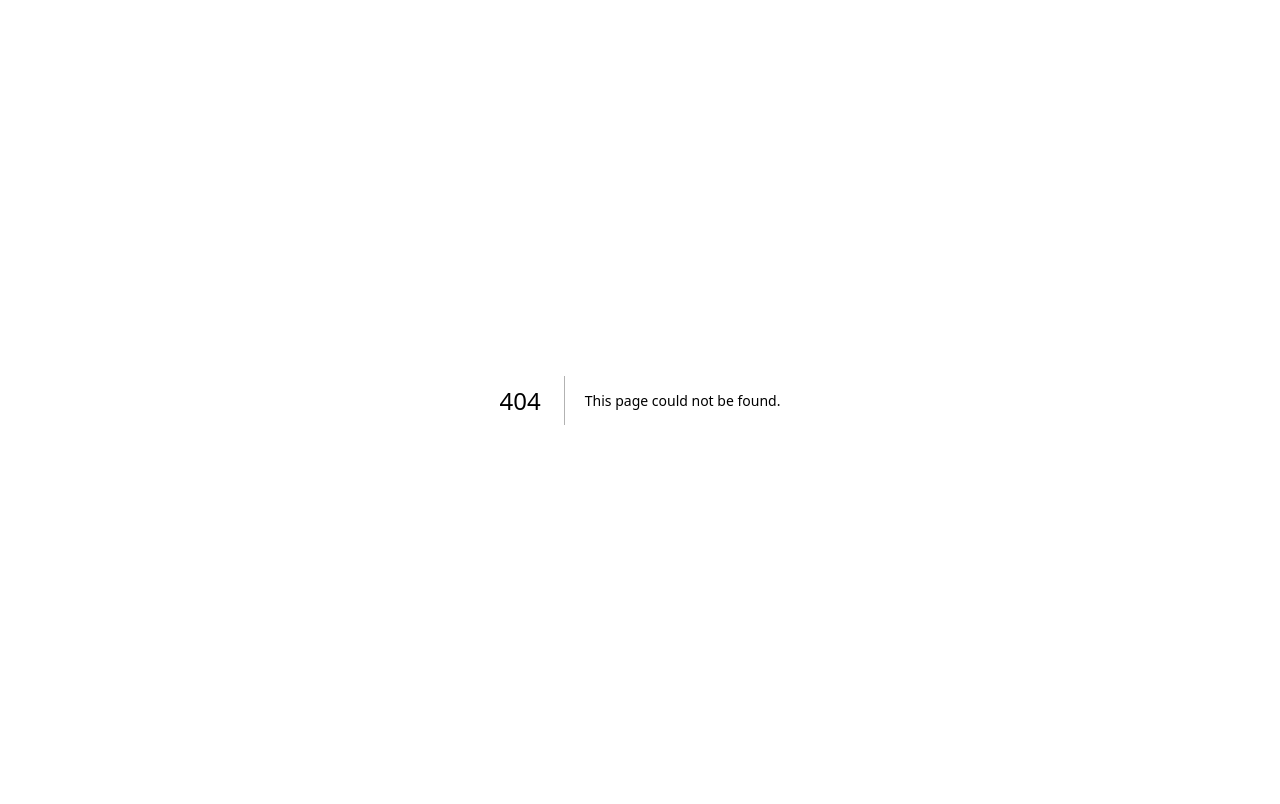
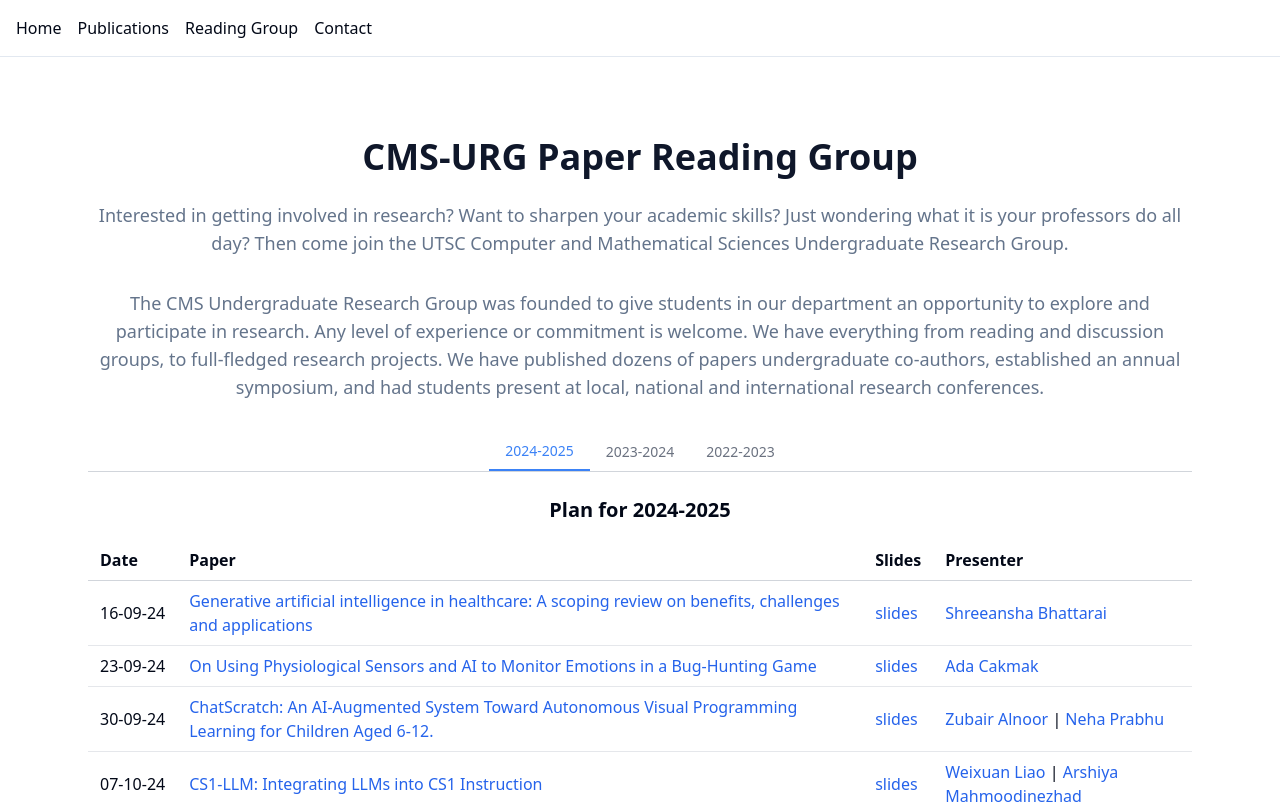
Before and after one commit to BrianHarringtonUTSC/brian-portfolio, a Next.js app: page /reading-group in a window 1280 px wide. Before the commit this address had no page. Shown: the top 804 px of the page. Built offline with nearby package versions, Linux system fonts and the light colour scheme.

Commit message:
feat: Add reading group and contact pages

```diff
--- /dev/null
+++ b/app/contact/page.tsx
@@ -0,0 +1,54 @@
+import React from "react";
+import Image from "next/image";
+import Layout from "@/components/layout";
+
+export default function ContactPage() {
+  return (
+    <Layout>
+      <main className="max-w-4xl mx-auto px-6 py-12 flex flex-col md:flex-row items-center">
+        {/* Fun Graphic */}
+        <div className="w-full md:w-1/2 flex justify-center">
+          <Image
+            src="/img/contact.svg?width=inherit&height=inherit"
+            alt="Contact Graphic"
+            width={300}
+            height={300}
+            className="object-contain"
+          />
+        </div>
+
+        {/* Contact Details */}
+        <div className="w-full md:w-1/2">
+          <h1 className="text-3xl font-bold text-primary mb-4">Contact Me</h1>
+          <p className="text-lg text-muted-foreground mb-6">
+            Feel free to reach out via email, phone, or visit my office.
+          </p>
+
+          <div className="space-y-4">
+            <p>
+              📧 <span className="font-semibold">Email:</span>{" "}
+              <a
+                href="mailto:brian.harrington@utoronto.ca"
+                className="text-blue-600 hover:underline"
+              >
+                brian.harrington@utoronto.ca
+              </a>
+            </p>
+
+            <p>
+              📞 <span className="font-semibold">Telephone:</span> 416.287.7457
+            </p>
+
+            <p>
+              📠 <span className="font-semibold">Fax:</span> 416.287.7409
+            </p>
+
+            <p>
+              🏢 <span className="font-semibold">Building:</span> IA 4146
+            </p>
+          </div>
+        </div>
+      </main>
+    </Layout>
+  );
+}
--- a/app/page.tsx
+++ b/app/page.tsx
@@ -32,24 +32,44 @@ export default function Home() {
         <section className="mt-8 bg-secondary p-6 rounded-lg">
           <h2 className="text-2xl font-semibold text-primary mb-4">Bio</h2>
           <p className="text-base text-foreground leading-relaxed">
-            I am a Teaching Stream Professor in the Department of Computer and
-            Mathematical Sciences at the University of Toronto Scarborough. My
-            research focuses on Computer Science Education and Pedagogy, with a
-            special emphasis on involving undergraduate students in research.
+            I am a Teaching Stream Professor in the{" "}
+            <a className="underline" href="https://www.utsc.utoronto.ca/cms/">
+              Department of Computer and Mathematical Sciences
+            </a>{" "}
+            at the{" "}
+            <a className="underline" href="https://www.utsc.utoronto.ca/home/">
+              University of Toronto Scarborough.
+            </a>{" "}
+            My research focuses on Computer Science Education and Pedagogy, with
+            a special emphasis on involving undergraduate students in research.
           </p>
           <p className="text-base text-foreground leading-relaxed mt-4">
-            I completed my Doctorate in Computer Science at the Oxford
-            University Department of Computer Science under the supervision of
-            Dr. Stephen Clark. My research focused on the intersection of
-            Artificial Intelligence and Natural Language Processing, in
-            particular, the automated construction of Semantic Network with the
-            ASKNet system.
+            I completed my Doctorate in Computer Science at the{" "}
+            <a className="underline" href="https://www.cs.ox.ac.uk/">
+              Oxford University Department of Computer Science
+            </a>{" "}
+            under the supervision of{" "}
+            <a
+              className="underline"
+              href="https://cambridgequantum.com/scientist/stephen-clark/"
+            >
+              Dr. Stephen Clark.
+            </a>{" "}
+            My research focused on the intersection of Artificial Intelligence
+            and Natural Language Processing, in particular, the automated
+            construction of Semantic Network with the ASKNet system.
           </p>
           <p className="text-base text-foreground leading-relaxed mt-4">
             Prior to joining UTSC, I held a Research and Tutorial Fellowship in
-            Computer Science at Keble College, Oxford. And worked as a Research
-            Scientist in the Medical Informatics Group at the University of
-            Wisconsin Milwaukee.
+            Computer Science at{" "}
+            <a className="underline" href="https://www.keble.ox.ac.uk/">
+              Keble College, Oxford.
+            </a>{" "}
+            And worked as a Research Scientist in the Medical Informatics Group
+            at the{" "}
+            <a className="underline" href="https://uwm.edu/">
+              University of Wisconsin Milwaukee.
+            </a>
           </p>
         </section>
 
--- /dev/null
+++ b/app/reading-group/page.tsx
@@ -0,0 +1,145 @@
+"use client";
+
+import React, { useState, useEffect } from "react";
+import Link from "next/link";
+import Layout from "@/components/layout";
+
+interface Presenter {
+  name: string;
+  link: string;
+}
+
+interface Session {
+  date: string;
+  paperTitle: string;
+  paperLink: string;
+  slidesLink?: string;
+  presenter: Presenter[];
+}
+
+interface Schedule {
+  [year: string]: Session[];
+}
+
+export default function ReadingGroupPage() {
+  const [schedule, setSchedule] = useState<Schedule>({});
+  const [years, setYears] = useState<string[]>([]);
+  const [activeYear, setActiveYear] = useState<string>("");
+
+  useEffect(() => {
+    fetch("/data/prg-schedule.json")
+      .then((response) => response.json())
+      .then((data: Schedule) => {
+        setSchedule(data);
+        const availableYears = Object.keys(data);
+        setYears(availableYears);
+        setActiveYear(availableYears[0]); // Default to the first year
+      })
+      .catch((error) => console.error("Error fetching schedule:", error));
+  }, []);
+
+  return (
+    <Layout>
+      <main className="max-w-6xl mx-auto px-6 py-12">
+        <h1 className="text-4xl font-bold text-primary mb-6 text-center">
+          CMS-URG Paper Reading Group
+        </h1>
+        <p className="text-lg text-muted-foreground text-center mb-8">
+          Interested in getting involved in research? Want to sharpen your
+          academic skills? Just wondering what it is your professors do all day?
+          Then come join the UTSC Computer and Mathematical Sciences
+          Undergraduate Research Group.
+        </p>
+
+        <p className="text-lg text-muted-foreground text-center mb-8">
+          The CMS Undergraduate Research Group was founded to give students in
+          our department an opportunity to explore and participate in research.
+          Any level of experience or commitment is welcome. We have everything
+          from reading and discussion groups, to full-fledged research projects.
+          We have published dozens of papers undergraduate co-authors,
+          established an annual symposium, and had students present at local,
+          national and international research conferences.
+        </p>
+
+        {/* Year Selector Tabs */}
+        <div className="flex justify-center border-b border-gray-300 mb-6">
+          {years.map((year) => (
+            <button
+              key={year}
+              onClick={() => setActiveYear(year)}
+              className={`px-4 py-2 text-sm font-medium ${
+                activeYear === year
+                  ? "border-b-2 border-blue-500 text-blue-500"
+                  : "text-gray-500 hover:text-blue-500"
+              }`}
+            >
+              {year}
+            </button>
+          ))}
+        </div>
+
+        {/* Schedule Table */}
+        <div className="mt-4 overflow-x-auto">
+          <h2 className="text-xl font-semibold mb-4 text-center">
+            Plan for {activeYear}
+          </h2>
+          <table className="w-full table-auto border-collapse text-left">
+            <thead>
+              <tr className="border-b border-gray-300">
+                <th className="px-3 py-2">Date</th>
+                <th className="px-3 py-2">Paper</th>
+                <th className="px-3 py-2">Slides</th>
+                <th className="px-3 py-2">Presenter</th>
+              </tr>
+            </thead>
+            <tbody>
+              {schedule[activeYear]?.map((session, index) => (
+                <tr key={index} className="border-b border-gray-200">
+                  <td className="whitespace-nowrap px-3 py-2">
+                    {session.date}
+                  </td>
+                  <td className="px-3 py-2">
+                    <Link
+                      href={session.paperLink}
+                      className="text-blue-600 hover:underline"
+                      target="_blank"
+                    >
+                      {session.paperTitle}
+                    </Link>
+                  </td>
+                  <td className="px-3 py-2">
+                    {session.slidesLink ? (
+                      <Link
+                        href={session.slidesLink}
+                        className="text-blue-600 hover:underline"
+                        target="_blank"
+                      >
+                        slides
+                      </Link>
+                    ) : (
+                      "-"
+                    )}
+                  </td>
+                  <td className="px-3 py-2">
+                    {session.presenter.map((presenter, idx) => (
+                      <span key={idx}>
+                        <Link
+                          href={presenter.link}
+                          className="text-blue-600 hover:underline"
+                          target="_blank"
+                        >
+                          {presenter.name}
+                        </Link>
+                        {idx < session.presenter.length - 1 && " | "}
+                      </span>
+                    ))}
+                  </td>
+                </tr>
+              ))}
+            </tbody>
+          </table>
+        </div>
+      </main>
+    </Layout>
+  );
+}
--- a/components/layout.tsx
+++ b/components/layout.tsx
@@ -22,8 +22,8 @@ const Layout: FC<LayoutProps> = ({ children }) => {
               </Link>
             </li>
             <li>
-              <Link href="/teaching" className="hover:underline">
-                Teaching
+              <Link href="/reading-group" className="hover:underline">
+                Reading Group
               </Link>
             </li>
             <li>
@@ -37,7 +37,8 @@ const Layout: FC<LayoutProps> = ({ children }) => {
       <main className="container mx-auto px-4 py-8">{children}</main>
       <footer className="border-t">
         <div className="container mx-auto px-4 py-4 text-center text-sm text-muted-foreground">
-          © {new Date().getFullYear()} Dr. John Doe. All rights reserved.
+          © {new Date().getFullYear()} Dr. Brian Harrington. All rights
+          reserved.
         </div>
       </footer>
     </div>
--- a/public/data/news.json
+++ b/public/data/news.json
@@ -1,4 +1,9 @@
 [
+  {
+    "title": "Voices of CMS Podcast",
+    "description": "I recently recorded a podcast for the CMS Department at UTSC.",
+    "link": "/img/news/UTSC_podcast.webp"
+  },
   {
     "title": "URG Members at SIGCSE 2024",
     "description": "Undergrad research group members Rohita Nalluri and Colin Lin, and group alum Angela  Zavaleta-Burnuy travelled to Portland Oregon to present at SIGCSE '24. Our team had 2 posters and 1 paper in the conference, with Rohita & Thezyrie being co-authors on another 2 papers. A great showing for the team at SIGCSE!",
```
Also changed, not shown: public/img/contact.svg (added), public/img/news/UTSC_podcast.webp (added).
